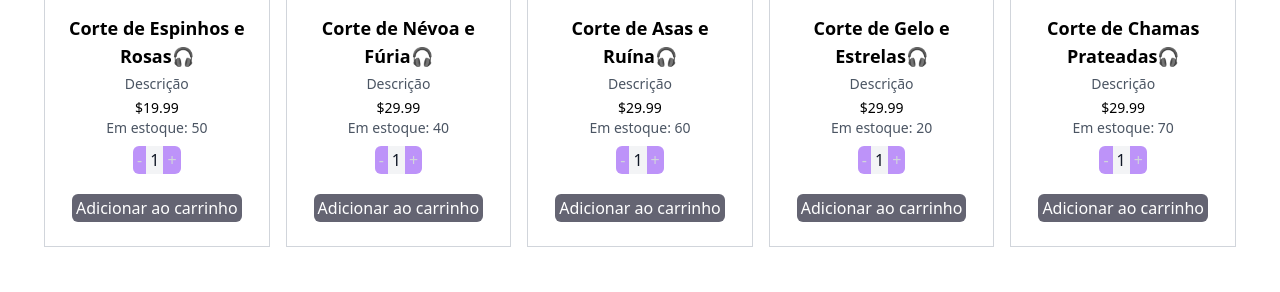
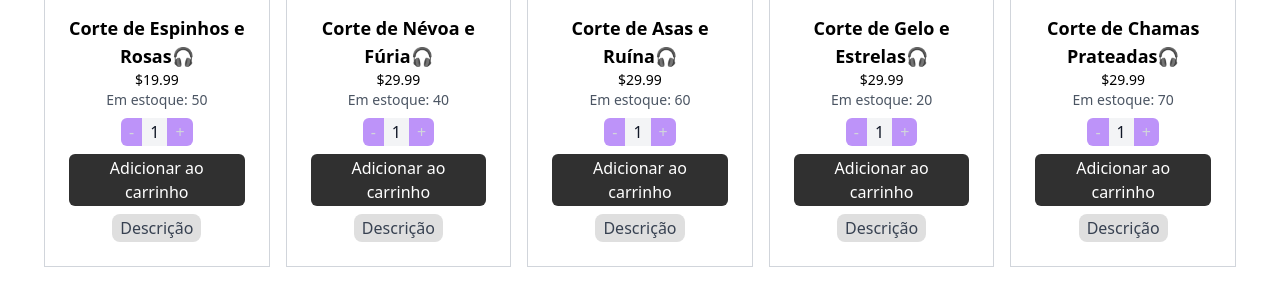
Before and after one commit to rebecaverasa/Bryaxis_Bookstore, a React (Vite) app: page / in a window 1280 px wide. Shown: the part 339-631 px from the top of the page. Built offline with nearby package versions, Linux system fonts and the light colour scheme.

Commit message:
It was added ItemDetail.jsx e ItemDetailContainer.jsx. When the description button is clicked, a description appears.

```diff
--- a/package.json
+++ b/package.json
@@ -21,10 +21,6 @@
     "@types/react": "^18.2.14",
     "@types/react-dom": "^18.2.6",
     "@vitejs/plugin-react": "^4.0.1",
-    "eslint": "^8.44.0",
-    "eslint-plugin-react": "^7.32.2",
-    "eslint-plugin-react-hooks": "^4.6.0",
-    "eslint-plugin-react-refresh": "^0.4.1",
     "vite": "^4.4.0"
   }
 }
--- a/src/components/Item.jsx
+++ b/src/components/Item.jsx
@@ -1,6 +1,7 @@
 // eslint-disable-next-line no-unused-vars
 import React, { useState } from 'react';
 import PropTypes from 'prop-types';
+import ItemDetailContainer from './ItemDetailContainer';
 
 const Item = ({ item }) => {
   const [quantity, setQuantity] = useState(1);
@@ -21,8 +22,6 @@ const Item = ({ item }) => {
   const handleAddToCart = () => {
     if (quantity > 0) {
       console.log(`Adicionando ${quantity} unidades de "${item.title}" ao carrinho.`);
-      // Aqui você pode implementar a lógica para atualizar o estoque do produto
-      // e adicionar ao carrinho, como por exemplo, usar um estado global de carrinho.
     }
   };
 
@@ -37,24 +36,21 @@ const Item = ({ item }) => {
       <h2 className="text-lg font-semibold">
         {item.title}<span role="img" aria-label="headset">🎧</span>
       </h2>
-      <button className="text-sm text-gray-600 hover:bg-[#bd93f9] rounded-md px-2 py-1">
-        {item.description}
-      </button>
       <p className="text-sm">${item.price.toFixed(2)}</p>
       <p className="text-sm text-gray-600 mb-2">Em estoque: {stock}</p>
 
       <div className="flex items-center justify-center">
         <button
-          className="px-1 py-0.5 bg-[#bd93f9] text-gray-300 rounded-l-md hover:bg-[#bd93f9] focus:outline-none"
+          className="px-2 py-0.5 bg-[#bd93f9] text-gray-300 rounded-l-md hover:bg-[#bd93f9] focus:outline-none"
           onClick={handleDecrement}
         >
           -
         </button>
-        <div className="px-1 py-0.5 bg-gray-100 text-gray-900">
+        <div className="px-2 py-0.5 bg-gray-100 text-gray-900">
           {quantity}
         </div>
         <button
-          className="px-1 py-0.5 bg-[#bd93f9] text-gray-300 rounded-r-md hover:bg-[#bd93f9] focus:outline-none"
+          className="px-2 py-0.5 bg-[#bd93f9] text-gray-300 rounded-r-md hover:bg-[#bd93f9] focus:outline-none"
           onClick={handleIncrement}
         >
           +
@@ -62,11 +58,12 @@ const Item = ({ item }) => {
       </div>
 
       <button
-        className="mt-5 px-1 py-0.5 bg-[#646472] text-white rounded-md hover:bg-black focus:outline-none"
+        className="mt-2 px-2 py-0.5 bg-[#303030] text-white rounded-md hover:bg-black focus:outline-none"
         onClick={handleAddToCart}
       >
         Adicionar ao carrinho
       </button>
+      <ItemDetailContainer description={item.description} />
     </div>
   );
 };
--- /dev/null
+++ b/src/components/ItemDetail.jsx
@@ -0,0 +1,25 @@
+import React, { useState } from "react";
+
+const ItemDetail = ({ description }) => {
+  const [showDescription, setShowDescription] = useState(false);
+
+  const toggleDescription = () => {
+    setShowDescription(!showDescription);
+  };
+
+  return (
+    <div>
+      <button
+        onClick={toggleDescription}
+        className="px-2 py-0.5 mt-2 bg-[#dfdfdf] text-gray-700 rounded-lg hover:bg-[#f8f8f2] focus:outline-none"
+      >
+        Descrição
+      </button>
+      {showDescription && (
+        <p className="mt-2 text-gray-700 text-sm leading-snug">{description}</p>
+      )}
+    </div>
+  );
+};
+
+export default ItemDetail;
--- /dev/null
+++ b/src/components/ItemDetailContainer.jsx
@@ -0,0 +1,12 @@
+import React from 'react';
+import ItemDetail from './ItemDetail';
+
+const ItemDetailContainer = ({ description }) => {
+  return (
+    <div>
+      <ItemDetail description={description} />
+    </div>
+  );
+};
+
+export default ItemDetailContainer;
--- a/src/components/ItemList.jsx
+++ b/src/components/ItemList.jsx
@@ -6,7 +6,7 @@ const mockItems = [
   {
     id: 1,
     title: 'Corte de Espinhos e Rosas',
-    description: 'Descrição',
+    description: 'Ela roubou uma vida. Agora deve pagar com o coração. Em Corte de espinhos e rosas, livro que da início a uma das séries mais queridas pelo público, acompanhe as aventuras de Feyre pelo perigoso e deslumbrante mundo das fadas. Sarah J. Maas é uma verdadeira estrela: após apenas uma semana de vendas, a série Corte de Espinhos e Rosas estreou em segundo lugar na lista do New York Times. Ela também é autora da série Trono de Vidro, que já teve mais de 1 milhão de exemplares vendidos.',
     price: 19.99,
     stock: 50,
     pictureUrl: 'https://a-static.mlcdn.com.br/800x560/livro-corte-de-espinhos-e-rosas-vol-1/magazineluiza/222675000/95c028ee215eb08390f79dafa1dfae7c.jpg',
@@ -14,7 +14,7 @@ const mockItems = [
   {
     id: 2,
     title: 'Corte de Névoa e Fúria',
-    description: 'Descrição',
+    description: 'Por amor ela enganou a morte. Por liberdade, ela se tornará uma arma. Corte de névoa e fúria é o esperado segundo volume da saga iniciada em Corte de espinhos e rosas. Sarah J. Maas é uma verdadeira estrela: após apenas uma semana de vendas, a série Corte de Espinhos e Rosas estreou em segundo lugar na lista do New York Times. Ela também é autora da série Trono de Vidro, que já teve mais de 1 milhão de exemplares vendidos.',
     price: 29.99,
     stock: 40,
     pictureUrl: 'https://m.media-amazon.com/images/I/81PGQZ8qBlL._AC_UF1000,1000_QL80_.jpg',
@@ -22,7 +22,7 @@ const mockItems = [
   {
     id: 2,
     title: 'Corte de Asas e Ruína',
-    description: 'Descrição',
+    description: 'Em meio a guerra, é seu coração que enfrentará a mais árdua das batalhas... Corte de asas e ruína é o eletrizante terceiro volume da série best-seller iniciada em Corte de Espinhos e Rosas. Sarah J. Maas é uma verdadeira estrela: após apenas uma semana de vendas, a série Corte de Espinhos e Rosas estreou em segundo lugar na lista do New York Times. Ela também é autora da série Trono de Vidro, que já teve mais de 1 milhão de exemplares vendidos.',
     price: 29.99,
     stock: 60,
     pictureUrl: 'https://m.media-amazon.com/images/I/91IWJY6FvtL._AC_UF1000,1000_QL80_.jpg',
@@ -30,7 +30,7 @@ const mockItems = [
   {
     id: 2,
     title: 'Corte de Gelo e Estrelas',
-    description: 'Descrição',
+    description: 'A série best seller Corte de Espinhos e Rosas ganha um spin-off em Corte de gelo e estrelas: volume que tem início após os acontecimentos de Corte de asas e ruína. Sarah J. Maas é uma verdadeira estrela: após apenas uma semana de vendas, a série Corte de Espinhos e Rosas estreou em segundo lugar na lista do New York Times. Ela também é autora da série Trono de Vidro, que já teve mais de 1 milhão de exemplares vendidos.',
     price: 29.99,
     stock: 20,
     pictureUrl: 'https://m.media-amazon.com/images/I/518s41IDWuL._SY344_BO1,204,203,200_QL70_ML2_.jpg',
@@ -38,7 +38,7 @@ const mockItems = [
   {
     id: 2,
     title: 'Corte de Chamas Prateadas',
-    description: 'Descrição',
+    description: 'A guerra finalmente chegou ao fim, e a irmã de Feyre, Nestha, brilha em Corte de chamas prateadas, a sedutora e poderosa sequência da aclamada série Corte de espinhos e rosas.',
     price: 29.99,
     stock: 70,
     pictureUrl: 'https://d2i0w0hu6hvxgc.cloudfront.net/B093CB5RSN/163c886/cover.jpeg',
```
Also changed, not shown: 1 other file (tests, documents, lock files or other folders).
